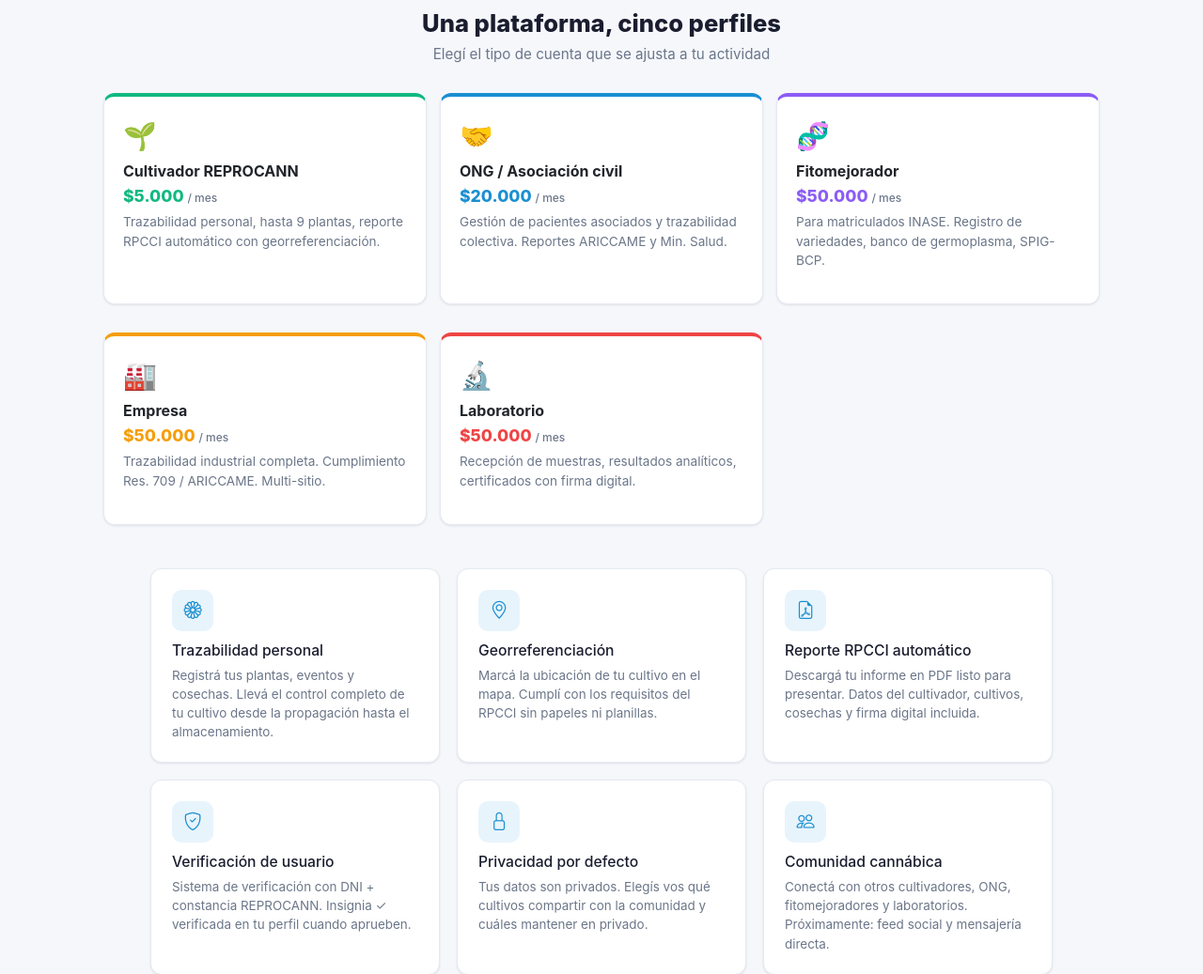
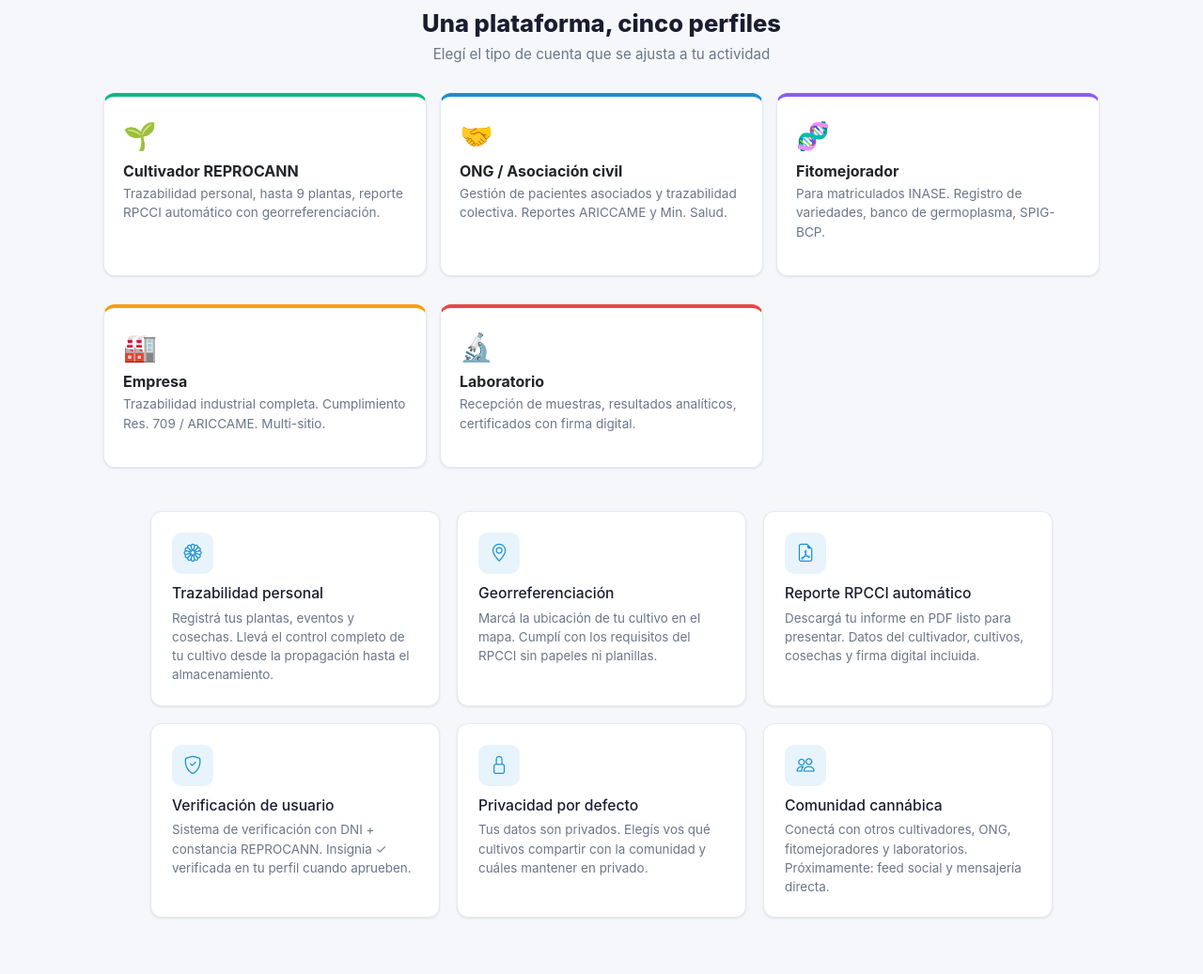
Before and after one commit to llamasgonzalo-jpg/V3K, a Flask app: page /network/ in a window 1280 px wide. Shown: the part 436-1473 px from the top of the page at 94% size. Run offline with Flask 3, Linux system fonts and the light colour scheme.

Commit message:
Eliminar precios de UI - 3 meses de prueba sin cargo
Co-Authored-By: Claude Sonnet 4.6 <noreply@anthropic.com>

```diff
--- a/templates/reprocann/dashboard.html
+++ b/templates/reprocann/dashboard.html
@@ -46,7 +46,7 @@
     <i class="bi bi-exclamation-octagon"></i>
     <div style="flex:1;">
         <strong>Tu suscripción venció.</strong>
-        Comunicate con el administrador para renovarla ($5.000/mes) y seguir registrando cultivos.
+        Comunicate con el administrador para renovar el acceso y seguir registrando cultivos.
     </div>
 </div>
 {% elif subscription.status == 'active' and subscription.payment_method == 'trial' %}
@@ -55,7 +55,7 @@
     <i class="bi bi-stars"></i>
     <div style="flex:1;">
         <strong>Trial gratuito activo</strong> — te quedan <strong>{{ dias }} día{{ 's' if dias != 1 else '' }}</strong> de prueba.
-        Al vencer, contactá al administrador para suscribirte ($5.000/mes).
+        Al vencer, contactá al administrador para continuar con el acceso.
     </div>
 </div>
 {% elif subscription.status == 'active' %}
--- a/templates/reprocann/landing.html
+++ b/templates/reprocann/landing.html
@@ -42,31 +42,26 @@
         <div class="nw-card" style="border-top:4px solid var(--nw-green);">
             <div style="font-size:1.8rem; margin-bottom:6px;">🌱</div>
             <h3 style="font-size:1rem; font-weight:700; margin-bottom:4px;">Cultivador REPROCANN</h3>
-            <p style="font-size:1.1rem; font-weight:800; color:var(--nw-green); margin:4px 0;">$5.000 <small style="color:var(--nw-muted); font-size:.75rem; font-weight:500;">/ mes</small></p>
             <p style="font-size:.85rem; color:var(--nw-muted); line-height:1.5;">Trazabilidad personal, hasta 9 plantas, reporte RPCCI automático con georreferenciación.</p>
         </div>
         <div class="nw-card" style="border-top:4px solid var(--nw-accent);">
             <div style="font-size:1.8rem; margin-bottom:6px;">🤝</div>
             <h3 style="font-size:1rem; font-weight:700; margin-bottom:4px;">ONG / Asociación civil</h3>
-            <p style="font-size:1.1rem; font-weight:800; color:var(--nw-accent); margin:4px 0;">$20.000 <small style="color:var(--nw-muted); font-size:.75rem; font-weight:500;">/ mes</small></p>
             <p style="font-size:.85rem; color:var(--nw-muted); line-height:1.5;">Gestión de pacientes asociados y trazabilidad colectiva. Reportes ARICCAME y Min. Salud.</p>
         </div>
         <div class="nw-card" style="border-top:4px solid var(--nw-purple);">
             <div style="font-size:1.8rem; margin-bottom:6px;">🧬</div>
             <h3 style="font-size:1rem; font-weight:700; margin-bottom:4px;">Fitomejorador</h3>
-            <p style="font-size:1.1rem; font-weight:800; color:var(--nw-purple); margin:4px 0;">$50.000 <small style="color:var(--nw-muted); font-size:.75rem; font-weight:500;">/ mes</small></p>
             <p style="font-size:.85rem; color:var(--nw-muted); line-height:1.5;">Para matriculados INASE. Registro de variedades, banco de germoplasma, SPIG-BCP.</p>
         </div>
         <div class="nw-card" style="border-top:4px solid var(--nw-yellow);">
             <div style="font-size:1.8rem; margin-bottom:6px;">🏭</div>
             <h3 style="font-size:1rem; font-weight:700; margin-bottom:4px;">Empresa</h3>
-            <p style="font-size:1.1rem; font-weight:800; color:var(--nw-yellow); margin:4px 0;">$50.000 <small style="color:var(--nw-muted); font-size:.75rem; font-weight:500;">/ mes</small></p>
             <p style="font-size:.85rem; color:var(--nw-muted); line-height:1.5;">Trazabilidad industrial completa. Cumplimiento Res. 709 / ARICCAME. Multi-sitio.</p>
         </div>
         <div class="nw-card" style="border-top:4px solid var(--nw-red);">
             <div style="font-size:1.8rem; margin-bottom:6px;">🔬</div>
             <h3 style="font-size:1rem; font-weight:700; margin-bottom:4px;">Laboratorio</h3>
-            <p style="font-size:1.1rem; font-weight:800; color:var(--nw-red); margin:4px 0;">$50.000 <small style="color:var(--nw-muted); font-size:.75rem; font-weight:500;">/ mes</small></p>
             <p style="font-size:.85rem; color:var(--nw-muted); line-height:1.5;">Recepción de muestras, resultados analíticos, certificados con firma digital.</p>
         </div>
     </div>
```
Also changed, not shown: templates/reprocann/registro.html (+5 -5 lines).
